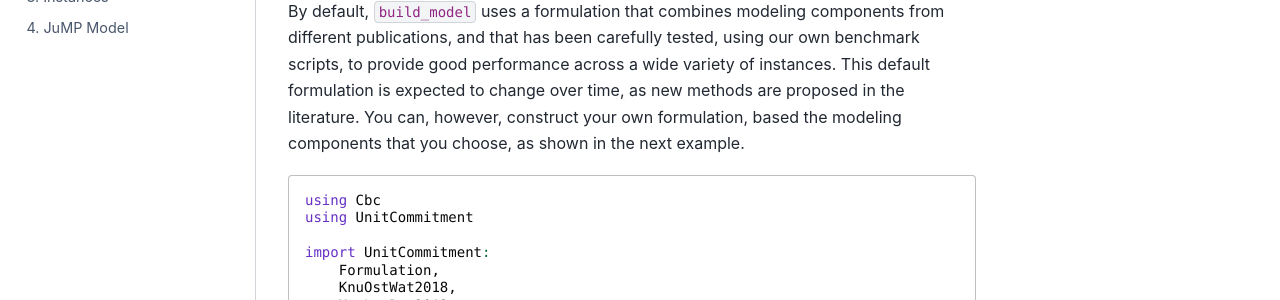
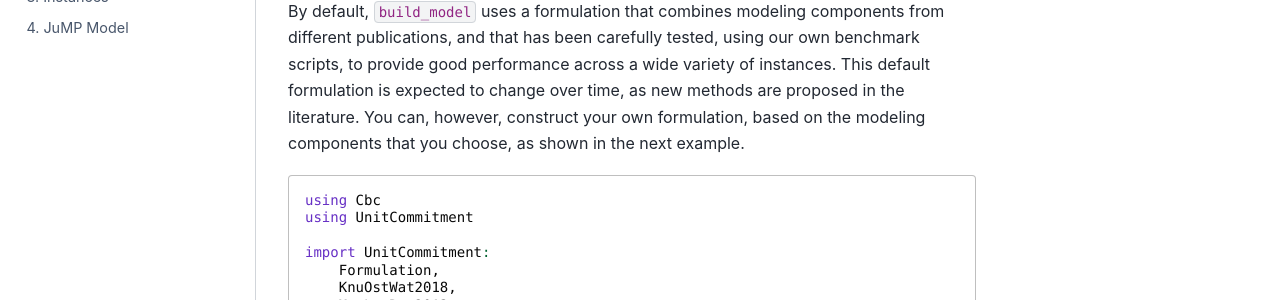
Before and after one commit to ANL-CEEESA/UnitCommitment.jl, a Sphinx documentation site: the page built from docs/usage.md, in a window 1280 px wide and 1400 px high, scrolled down 1563 px. Shown: the part 259-559 px from the top of the window. Built offline with Sphinx 7.4.7 and the Sphinx Book theme 1.1.4, drawn with Linux system fonts in a browser that asks for light colours; some of the changed lines change nothing that is shown.

Commit message:
Update docs

````diff
--- a/docs/usage.md
+++ b/docs/usage.md
@@ -71,7 +71,7 @@
 
 ### Customizing the formulation
 
-By default, `build_model` uses a formulation that combines modeling components from different publications, and that has been carefully tested, using our own benchmark scripts, to provide good performance across a wide variety of instances. This default formulation is expected to change over time, as new methods are proposed in the literature. You can, however, construct your own formulation, based the modeling components that you choose, as shown in the next example.
+By default, `build_model` uses a formulation that combines modeling components from different publications, and that has been carefully tested, using our own benchmark scripts, to provide good performance across a wide variety of instances. This default formulation is expected to change over time, as new methods are proposed in the literature. You can, however, construct your own formulation, based on the modeling components that you choose, as shown in the next example.
 
 ```julia
 using Cbc
@@ -119,7 +119,10 @@
 UnitCommitment.generate_initial_conditions!(instance, Cbc.Optimizer)
 
 # Construct and solve optimization model
-model = UnitCommitment.build_model(instance, Cbc.Optimizer)
+model = UnitCommitment.build_model(
+    instance=instance,
+    optimizer=Cbc.Optimizer,
+)
 UnitCommitment.optimize!(model)
 ```
 
````
